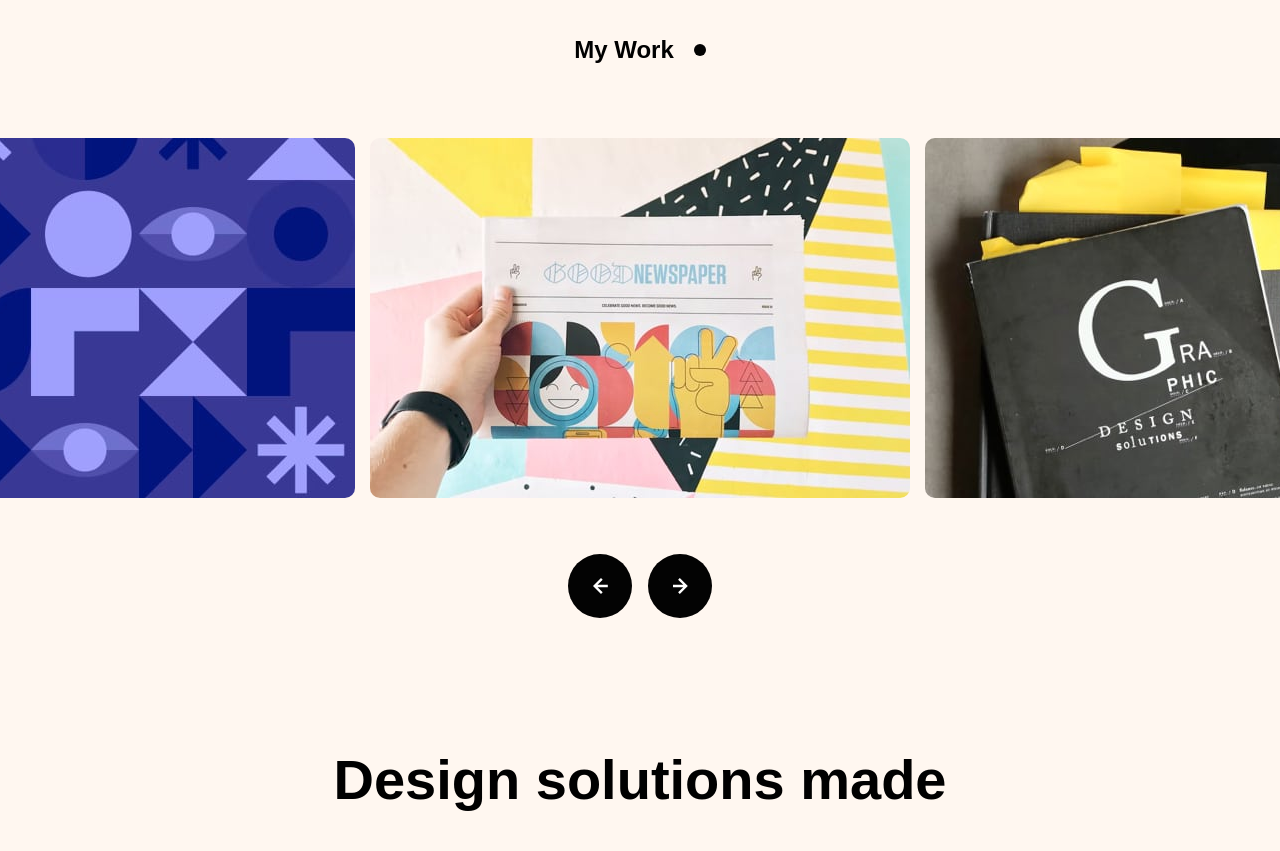
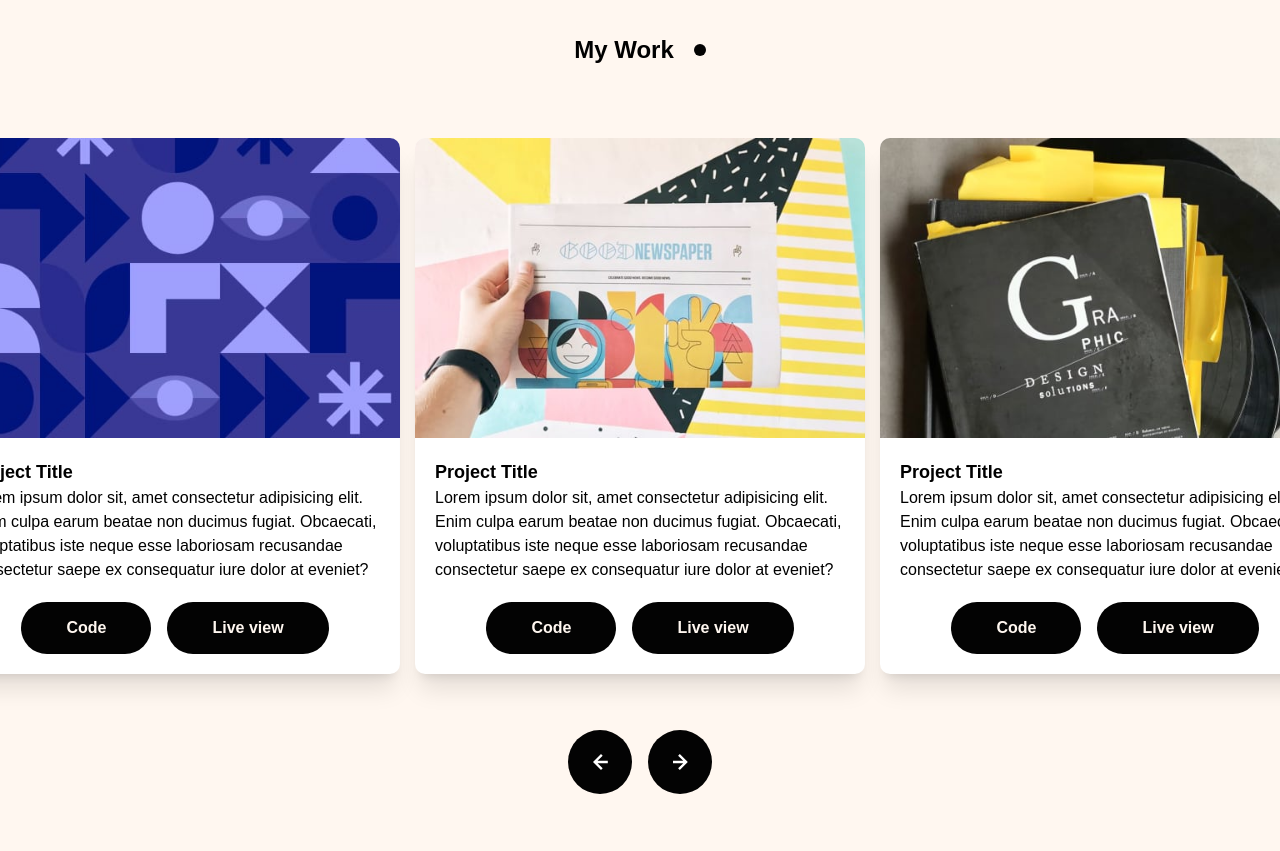
Before and after one commit to Orliland/Orliland, a React (Vite) app: page / in a window 1280 px wide. Shown: the part 640-1491 px from the top of the page. Built offline with nearby package versions, Linux system fonts and the light colour scheme.

Commit message:
add card project body

```diff
--- a/src/components/ProjectCard.jsx
+++ b/src/components/ProjectCard.jsx
@@ -1,18 +1,37 @@
+import Button from "./Button";
+
 const ProjectCard = ({ image, order, animation, setAnimation }) => {
   return (
     // order-1 order-2 order-3 order-4 order-5
     // TODO: fixing problem with dinamic classes
-    <img
-      className={`${animation && animation} block w-[72vw] max-w-[540px] rounded-[10px]`}
+
+    <div
+      className={`${animation && animation} w-[72vw] max-w-[450px] rounded-[10px] bg-white shadow-xl`}
+      style={{ order: order + 1 }}
       onAnimationEnd={() => {
         setAnimation(false);
       }}
-      style={{
-        order: order + 1,
-      }}
-      src={image}
-      alt={image}
-    />
+    >
+      <img
+        src={image}
+        alt={image} // TODO: change image for project title
+        className="z-10 w-full rounded-t-[10px]"
+      />
+
+      <div className="p-5">
+        <h3 className="text-lg font-bold">Project Title</h3>
+        <p>
+          Lorem ipsum dolor sit, amet consectetur adipisicing elit. Enim culpa
+          earum beatae non ducimus fugiat. Obcaecati, voluptatibus iste neque
+          esse laboriosam recusandae consectetur saepe ex consequatur iure dolor
+          at eveniet?
+        </p>
+        <div className="mt-5 flex justify-center gap-4">
+          <Button action="#">Code</Button>
+          <Button action="#">Live view</Button>
+        </div>
+      </div>
+    </div>
   );
 };
 
--- a/src/layout/Carousel.jsx
+++ b/src/layout/Carousel.jsx
@@ -51,12 +51,14 @@ const Carousel = () => {
           <span className="relative inline-flex h-3 w-3 rounded-full bg-black"></span>
         </span>
       </h2>
+
+      {/* TODO: add documentation to a better understanding of the code down */}
       <div
         className="grid grid-rows-1 gap-[15px]"
         style={{
           width: `calc((${projects.length} * 72vw) + ((${projects.length} - 1) * 15px))`,
           gridTemplateColumns: `repeat(${projects.length}, auto)`,
-          maxWidth: `calc((${projects.length} * 540px) + ((${projects.length} - 1) * 15px))`,
+          maxWidth: `calc((${projects.length} * 450px) + ((${projects.length} - 1) * 15px))`,
         }}
       >
         {projects.map((project, index) => {
--- a/src/output.css
+++ b/src/output.css
@@ -620,6 +620,10 @@ video {
   margin-top: 1rem;
 }
 
+.mt-5 {
+  margin-top: 1.25rem;
+}
+
 .block {
   display: block;
 }
@@ -648,16 +652,12 @@ video {
   height: 1rem;
 }
 
+.h-5 {
+  height: 1.25rem;
+}
+
 .h-full {
   height: 100%;
-}
-
-.h-6 {
-  height: 1.5rem;
-}
-
-.h-5 {
-  height: 1.25rem;
 }
 
 .w-16 {
@@ -666,6 +666,10 @@ video {
 
 .w-3 {
   width: 0.75rem;
+}
+
+.w-5 {
+  width: 1.25rem;
 }
 
 .w-\[72vw\] {
@@ -680,14 +684,6 @@ video {
   width: 100%;
 }
 
-.w-6 {
-  width: 1.5rem;
-}
-
-.w-5 {
-  width: 1.25rem;
-}
-
 .max-w-\[540px\] {
   max-width: 540px;
 }
@@ -698,6 +694,10 @@ video {
 
 .max-w-\[752px\] {
   max-width: 752px;
+}
+
+.max-w-\[450px\] {
+  max-width: 450px;
 }
 
 @keyframes fade-in-left {
@@ -769,12 +769,24 @@ video {
   align-items: center;
 }
 
+.justify-end {
+  justify-content: flex-end;
+}
+
+.justify-center {
+  justify-content: center;
+}
+
 .justify-between {
   justify-content: space-between;
 }
 
 .gap-10 {
   gap: 2.5rem;
+}
+
+.gap-3 {
+  gap: 0.75rem;
 }
 
 .gap-4 {
@@ -805,10 +817,6 @@ video {
   gap: 94px;
 }
 
-.gap-3 {
-  gap: 0.75rem;
-}
-
 .overflow-hidden {
   overflow: hidden;
 }
@@ -823,6 +831,11 @@ video {
 
 .rounded-lg {
   border-radius: 0.5rem;
+}
+
+.rounded-t-\[10px\] {
+  border-top-left-radius: 10px;
+  border-top-right-radius: 10px;
 }
 
 .bg-black {
@@ -869,6 +882,15 @@ video {
   background-color: rgb(235 117 101 / var(--tw-bg-opacity));
 }
 
+.bg-white {
+  --tw-bg-opacity: 1;
+  background-color: rgb(255 255 255 / var(--tw-bg-opacity));
+}
+
+.p-2 {
+  padding: 0.5rem;
+}
+
 .p-4 {
   padding: 1rem;
 }
@@ -877,8 +899,12 @@ video {
   padding: 1.5rem;
 }
 
-.p-2 {
-  padding: 0.5rem;
+.p-5 {
+  padding: 1.25rem;
+}
+
+.p-1 {
+  padding: 0.25rem;
 }
 
 .px-4 {
@@ -965,6 +991,11 @@ video {
   line-height: 1.75rem;
 }
 
+.text-lg {
+  font-size: 1.125rem;
+  line-height: 1.75rem;
+}
+
 .font-bold {
   font-weight: 700;
 }
@@ -1004,6 +1035,36 @@ video {
   opacity: 0.75;
 }
 
+.shadow {
+  --tw-shadow: 0 1px 3px 0 rgb(0 0 0 / 0.1), 0 1px 2px -1px rgb(0 0 0 / 0.1);
+  --tw-shadow-colored: 0 1px 3px 0 var(--tw-shadow-color), 0 1px 2px -1px var(--tw-shadow-color);
+  box-shadow: var(--tw-ring-offset-shadow, 0 0 #0000), var(--tw-ring-shadow, 0 0 #0000), var(--tw-shadow);
+}
+
+.shadow-sm {
+  --tw-shadow: 0 1px 2px 0 rgb(0 0 0 / 0.05);
+  --tw-shadow-colored: 0 1px 2px 0 var(--tw-shadow-color);
+  box-shadow: var(--tw-ring-offset-shadow, 0 0 #0000), var(--tw-ring-shadow, 0 0 #0000), var(--tw-shadow);
+}
+
+.shadow-md {
+  --tw-shadow: 0 4px 6px -1px rgb(0 0 0 / 0.1), 0 2px 4px -2px rgb(0 0 0 / 0.1);
+  --tw-shadow-colored: 0 4px 6px -1px var(--tw-shadow-color), 0 2px 4px -2px var(--tw-shadow-color);
+  box-shadow: var(--tw-ring-offset-shadow, 0 0 #0000), var(--tw-ring-shadow, 0 0 #0000), var(--tw-shadow);
+}
+
+.shadow-lg {
+  --tw-shadow: 0 10px 15px -3px rgb(0 0 0 / 0.1), 0 4px 6px -4px rgb(0 0 0 / 0.1);
+  --tw-shadow-colored: 0 10px 15px -3px var(--tw-shadow-color), 0 4px 6px -4px var(--tw-shadow-color);
+  box-shadow: var(--tw-ring-offset-shadow, 0 0 #0000), var(--tw-ring-shadow, 0 0 #0000), var(--tw-shadow);
+}
+
+.shadow-xl {
+  --tw-shadow: 0 20px 25px -5px rgb(0 0 0 / 0.1), 0 8px 10px -6px rgb(0 0 0 / 0.1);
+  --tw-shadow-colored: 0 20px 25px -5px var(--tw-shadow-color), 0 8px 10px -6px var(--tw-shadow-color);
+  box-shadow: var(--tw-ring-offset-shadow, 0 0 #0000), var(--tw-ring-shadow, 0 0 #0000), var(--tw-shadow);
+}
+
 .backdrop-blur-md {
   --tw-backdrop-blur: blur(12px);
   -webkit-backdrop-filter: var(--tw-backdrop-blur) var(--tw-backdrop-brightness) var(--tw-backdrop-contrast) var(--tw-backdrop-grayscale) var(--tw-backdrop-hue-rotate) var(--tw-backdrop-invert) var(--tw-backdrop-opacity) var(--tw-backdrop-saturate) var(--tw-backdrop-sepia);
@@ -1022,22 +1083,6 @@ video {
 .hover\:bg-purple:hover {
   --tw-bg-opacity: 1;
   background-color: rgb(117 92 222 / var(--tw-bg-opacity));
-}
-
-.hover\:bg-white\/30:hover {
-  background-color: rgb(255 255 255 / 0.3);
-}
-
-.hover\:bg-black\/80:hover {
-  background-color: rgb(3 3 3 / 0.8);
-}
-
-.hover\:bg-black\/50:hover {
-  background-color: rgb(3 3 3 / 0.5);
-}
-
-.hover\:bg-black\/70:hover {
-  background-color: rgb(3 3 3 / 0.7);
 }
 
 @media (min-width: 768px) {
```
